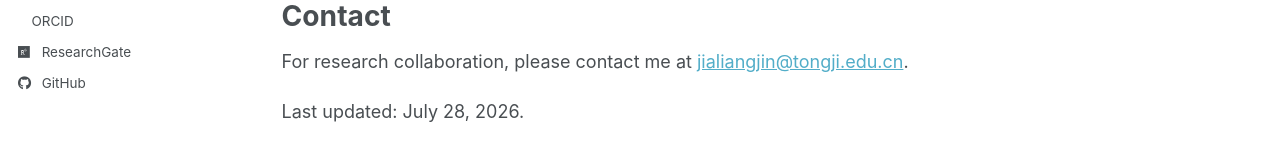
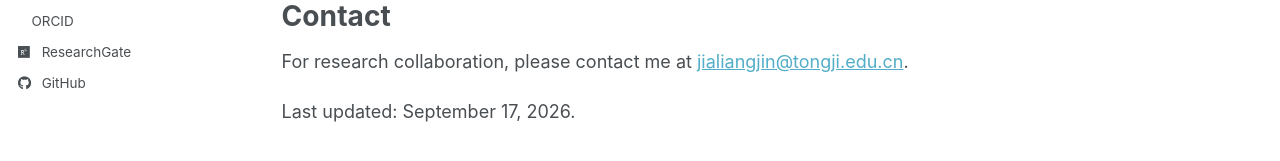
Before and after one commit to jialiangjin/jialiangjin.github.io, a Jekyll site: the page built from _pages/about.md, in a window 1280 px wide and 900 px high, scrolled down 1096 px. Shown: the part 560-721 px from the top of the window. Built offline with Jekyll 4.4.1, drawn with Linux system fonts in a browser that asks for light colours; a style sheet for code colours, icons or effects is not loaded.

Commit message:
Add files via upload

```diff
--- a/_pages/about.md
+++ b/_pages/about.md
@@ -37,4 +37,4 @@ Contact
 
 For research collaboration, please contact me at [jialiangjin@tongji.edu.cn](mailto:jialiangjin@tongji.edu.cn).
 
-Last updated: July 28, 2026.
+Last updated: September 17, 2026.
```
